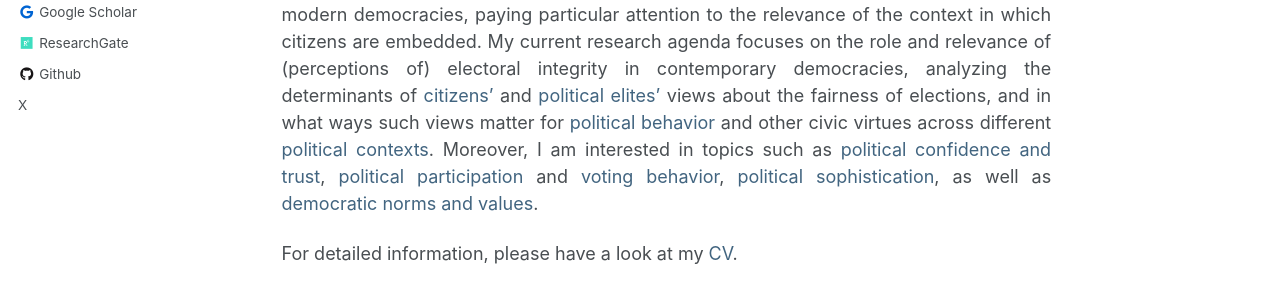
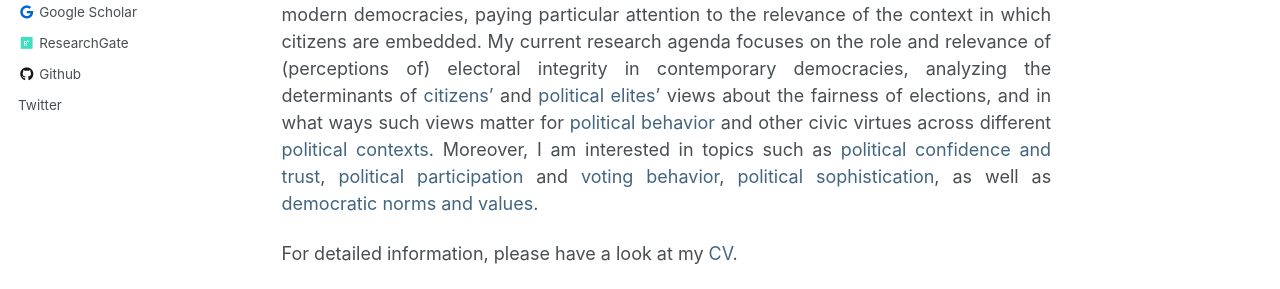
Before and after one commit to cschnaudt/cschnaudt.github.io, a Jekyll site: the page built from _pages/about.md, in a window 1280 px wide. Shown: the part 560-849 px from the top of the page. Built offline with Jekyll 4.4.1, drawn with Linux system fonts in a browser that asks for light colours.

Commit message:
Update author-profile.html

```diff
--- a/_includes/author-profile.html
+++ b/_includes/author-profile.html
@@ -44,7 +44,7 @@
         <li><a href="https://github.com/{{ author.github }}" target="_blank" rel="noopener"><i class="fab fa-fw fa-github" aria-hidden="true"></i> Github</a></li>
       {% endif %}
       {% if author.twitter %}
-        <li><a href="https://twitter.com/{{ author.twitter }}" target="_blank" rel="noopener"><i class="fa-brands fa-x-twitter" aria-hidden="true"></i> X</a></li>
+        <li><a href="https://twitter.com/{{ author.twitter }}" target="_blank" rel="noopener"><i class="fa-brands fa-x-twitter" aria-hidden="true"></i> Twitter</a></li>
       {% endif %}
       {% if author.keybase %}
         <li><a href="https://keybase.io/{{ author.keybase }}"><i class="fas fa-fw fa-key" aria-hidden="true"></i> Keybase</a></li>
```
